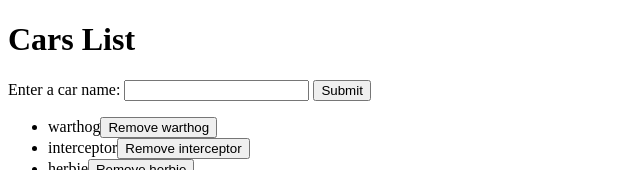
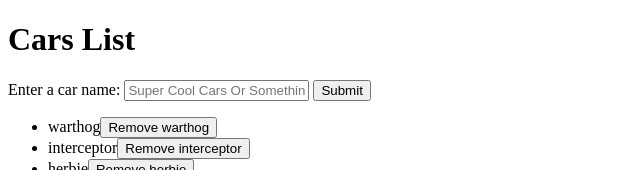
Before and after one commit to wadevenz/FEB24-T3W3-js-dom-intro, a plain HTML site: page src/index.html in a window 1280 px wide. Shown: the top 170 px of the page, without its empty margins (0-640 px from the left). Drawn offline with Linux system fonts and the light colour scheme.

Commit message:
feat: placeholder in input field

```diff
--- a/src/index.html
+++ b/src/index.html
@@ -12,7 +12,7 @@
 
     <form id="carsInputForm">
         <label for="carNameInput">Enter a car name:</label>
-        <input type="text" name="carNameInput" id="carInputText" required>
+        <input type="text" name="carNameInput" id="carInputText" required placeholder="Super Cool Cars Or Something">
         <input type="submit" id="formInputButton">
     </form>
 
```
